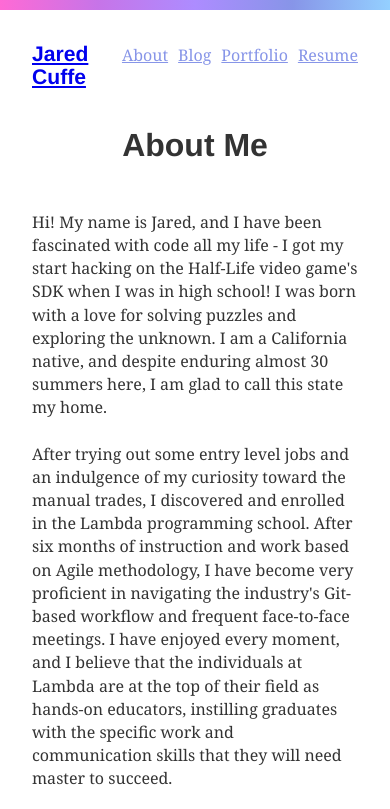
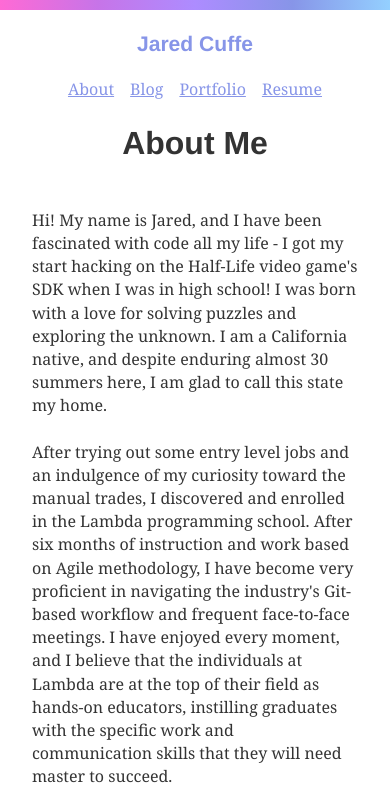
Before and after one commit to jcuffe/jcuffe.github.io, a Gatsby site: page / in a window 390 px wide. Shown: the top 809 px of the page. Built offline with nearby package versions, Linux system fonts and the light colour scheme; Gatsby itself is replaced by a stand-in of ours.

Commit message:
Restyles layout - fixed header and fixed side links on desktop.

```diff
--- a/src/components/Layout/layout.js
+++ b/src/components/Layout/layout.js
@@ -17,19 +17,23 @@ const render = (data, children) => (
     <div className={styles.gradient} />
     <div className={styles.layout}>
       <header className={styles.header}>
-        <Link to={"/"}>
+        <Link className={styles.title} to={"/"}>
           <h3>{data.site.siteMetadata.title}</h3>
         </Link>
         <span className={styles.navigation}>
-          <Link to={"/"}>About</Link>
+          <Link to={"/about/"}>About</Link>
           <Link to={"/blog/"}>Blog</Link>
           <Link to={"/portfolio/"}>Portfolio</Link>
-          <a target="_blank" href="https://resume.creddle.io/resume/xsgwo141h1">
+          <a
+            rel="noopener noreferrer"
+            target="_blank"
+            href="https://resume.creddle.io/resume/xsgwo141h1"
+          >
             Resume
           </a>
         </span>
       </header>
-      {children}
+      <div className={styles.body}>{children}</div>
     </div>
   </div>
 );
--- a/src/components/Layout/layout.module.css
+++ b/src/components/Layout/layout.module.css
@@ -1,4 +1,5 @@
 .gradient {
+  position: fixed;
   background-color: #ff6ad5;
   background-image: linear-gradient(
     to right,
@@ -13,8 +14,11 @@
 }
 
 .layout {
+  padding: 2rem;
+}
+
+.body {
   margin: 0 auto;
-  padding: 2rem;
   max-width: 600px;
 }
 
@@ -29,15 +33,49 @@
   justify-content: space-between;
 }
 
-.navigation a {
-  margin-right: 10px;
+.title {
+  position: fixed;
+  text-decoration: none;
+}
+
+.layout a {
   color: #8795e8;
 }
 
-.navigation a:hover {
+.layout a:hover {
   color: #c774e8;
 }
 
-.navigation a:last-child {
-  margin-right: 0;
+.navigation {
+  position: fixed;
+  right: 2rem;
+  display: flex;
+  flex-direction: column;
+  text-align: right;
 }
+
+.navigation a {
+  margin-bottom: 0.5rem;
+}
+
+@media (max-width: 1000px) {
+  .title,
+  .navigation {
+    position: inherit;
+  }
+  .navigation {
+    flex-direction: row;
+    right: auto;
+  }
+  .navigation a {
+    margin-right: 1rem;
+  }
+  .navigation a:last-child {
+    margin-right: 0;
+  }
+  .header {
+    flex-direction: column;
+    justify-content: flex-start;
+    align-items: center;
+  }
+}
```
